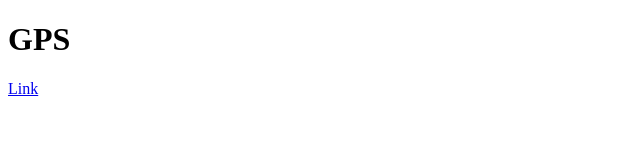
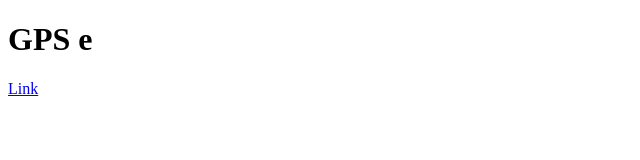
Before and after one commit to kefala/gps, a website: page src/index.html in a window 1280 px wide. Shown: the full height of the page, 0-640 px from the left. Drawn offline with Linux system fonts and the light colour scheme.

Commit message:
Test gps

```diff
--- a/src/index.html
+++ b/src/index.html
@@ -26,7 +26,7 @@
 </head>
 <body>
 
-    <h1>GPS</h1>
+    <h1>GPS e</h1>
     <div id="demo"></div>
     <a href="android-app://com.google.android.youtube/http/www.youtube.com/watch?v=YNvcZ3Fo4r4">Link</a>
 
```
